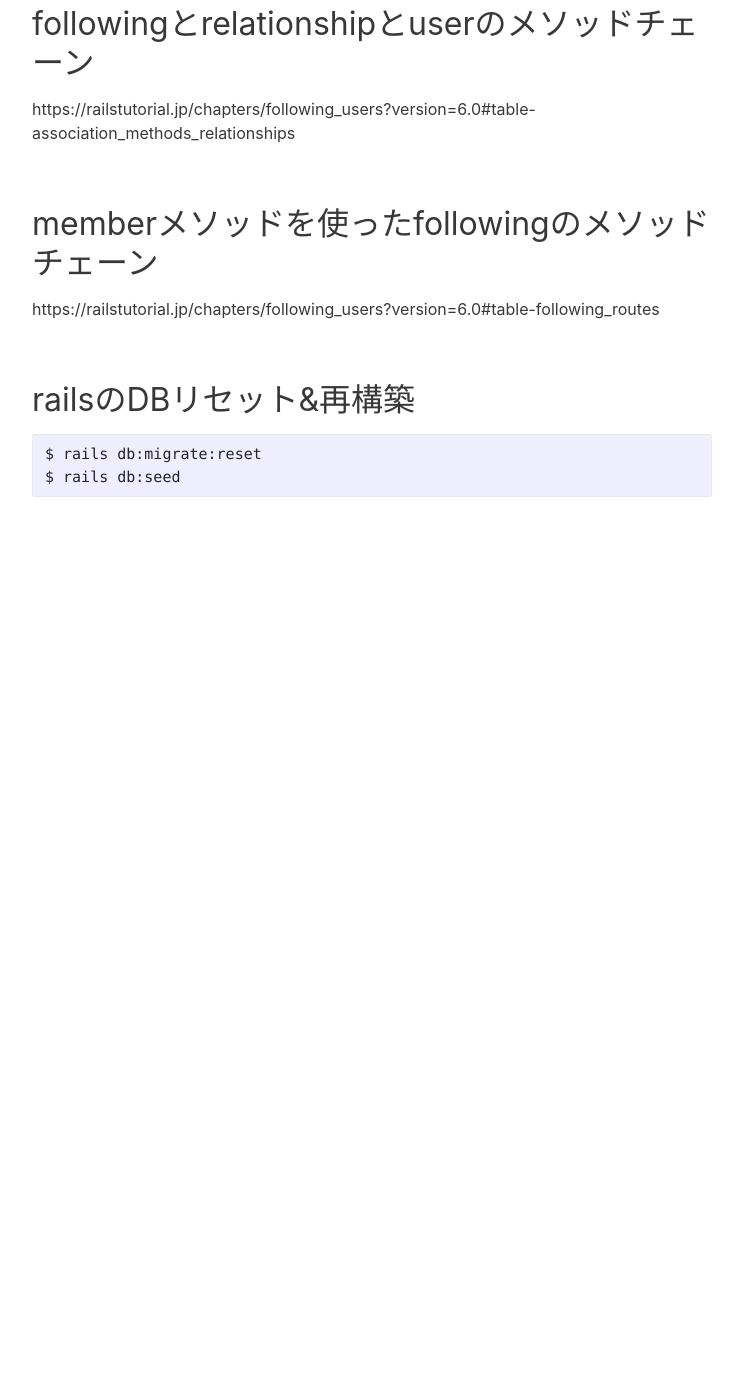
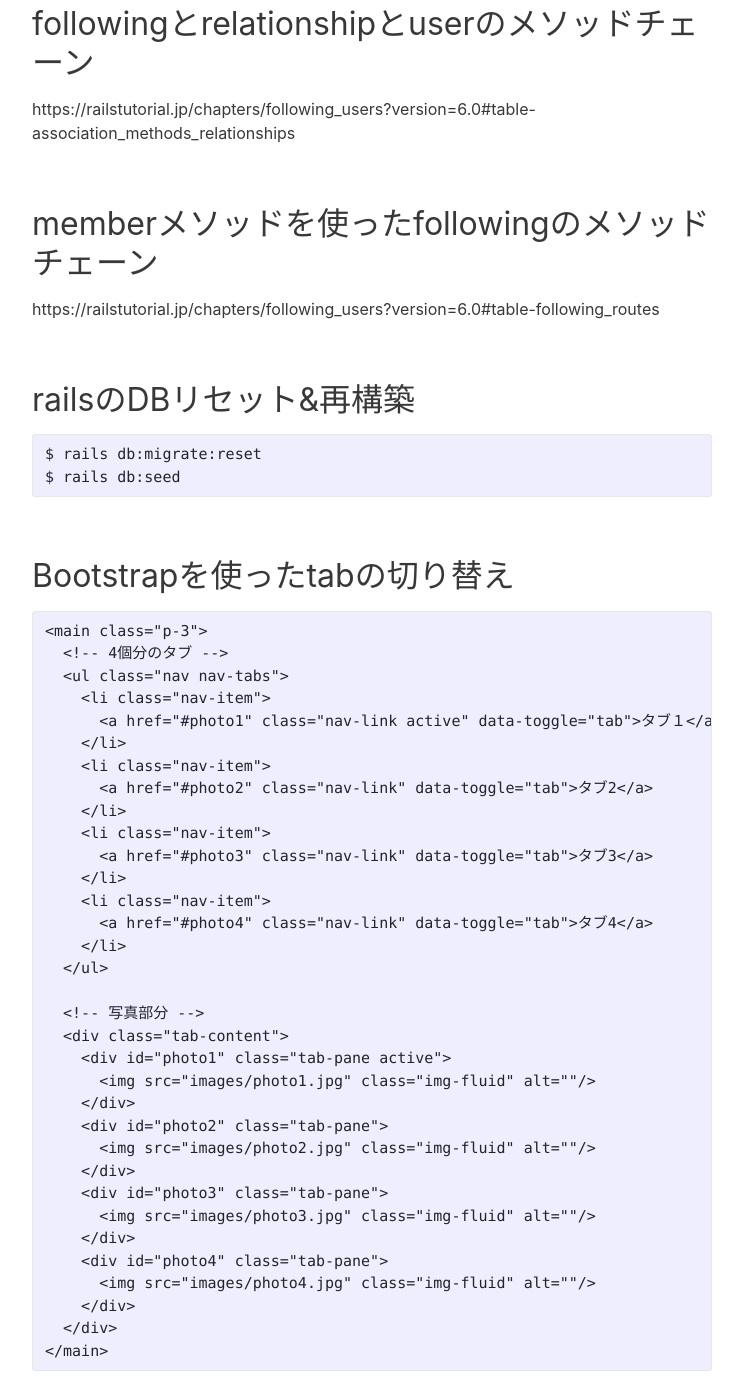
Before and after one commit to kazblog/kazblog.github.io, a Jekyll site: the page built from _posts/cheatsheet/Rails/2020-12-28-rails-cheat-sheat01.md, in a window 1280 px wide and 1400 px high, scrolled down 1138 px. Shown: the whole window, without its empty margins (268-1011 px from the left). Built offline with Jekyll 4.4.1, drawn with Linux system fonts in a browser that asks for light colours; before the commit the page ends 1695 px from its top, so only the background shows below that.

Commit message:
Update and rename 2020-12-28-restful copy.md to 2020-12-28-rails-cheat-sheat01.md

````diff
--- a/_posts/cheatsheet/Rails/2020-12-28-restful copy.md
+++ b/_posts/cheatsheet/Rails/2020-12-28-rails-cheat-sheat01.md
@@ -38,3 +38,42 @@ https://railstutorial.jp/chapters/following_users?version=6.0#table-following_ro
 $ rails db:migrate:reset
 $ rails db:seed
 ```
+
+
+## Bootstrapを使ったtabの切り替え
+
+```
+<main class="p-3">
+  <!-- 4個分のタブ -->
+  <ul class="nav nav-tabs">
+    <li class="nav-item">
+      <a href="#photo1" class="nav-link active" data-toggle="tab">タブ１</a>
+    </li>
+    <li class="nav-item">
+      <a href="#photo2" class="nav-link" data-toggle="tab">タブ2</a>
+    </li>
+    <li class="nav-item">
+      <a href="#photo3" class="nav-link" data-toggle="tab">タブ3</a>
+    </li>
+    <li class="nav-item">
+      <a href="#photo4" class="nav-link" data-toggle="tab">タブ4</a>
+    </li>
+  </ul>
+
+  <!-- 写真部分 -->
+  <div class="tab-content">
+    <div id="photo1" class="tab-pane active">
+      <img src="images/photo1.jpg" class="img-fluid" alt=""/>
+    </div>
+    <div id="photo2" class="tab-pane">
+      <img src="images/photo2.jpg" class="img-fluid" alt=""/>
+    </div>
+    <div id="photo3" class="tab-pane">
+      <img src="images/photo3.jpg" class="img-fluid" alt=""/>
+    </div>
+    <div id="photo4" class="tab-pane">
+      <img src="images/photo4.jpg" class="img-fluid" alt=""/>
+    </div>
+  </div>
+</main>
+```
````
